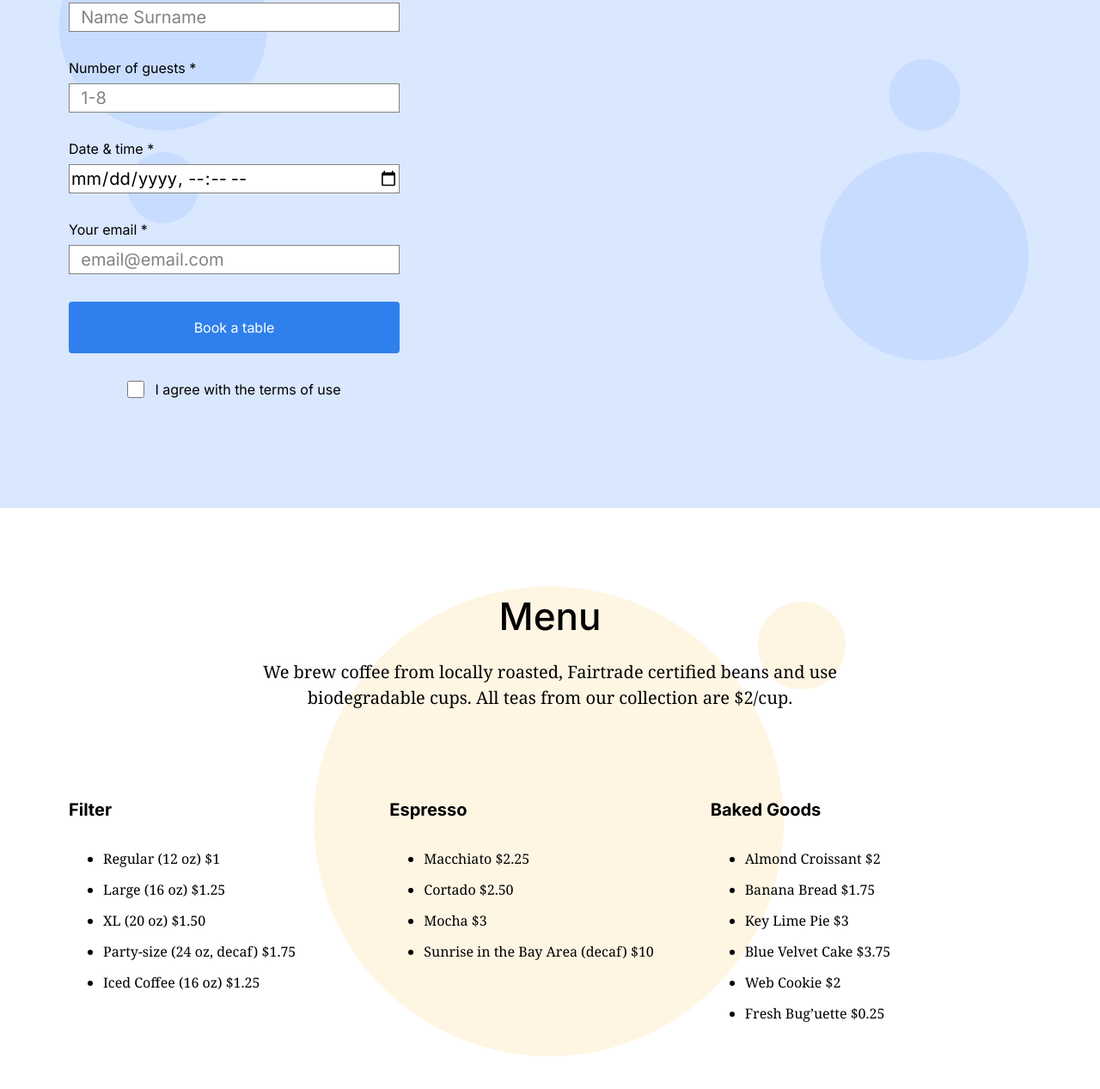
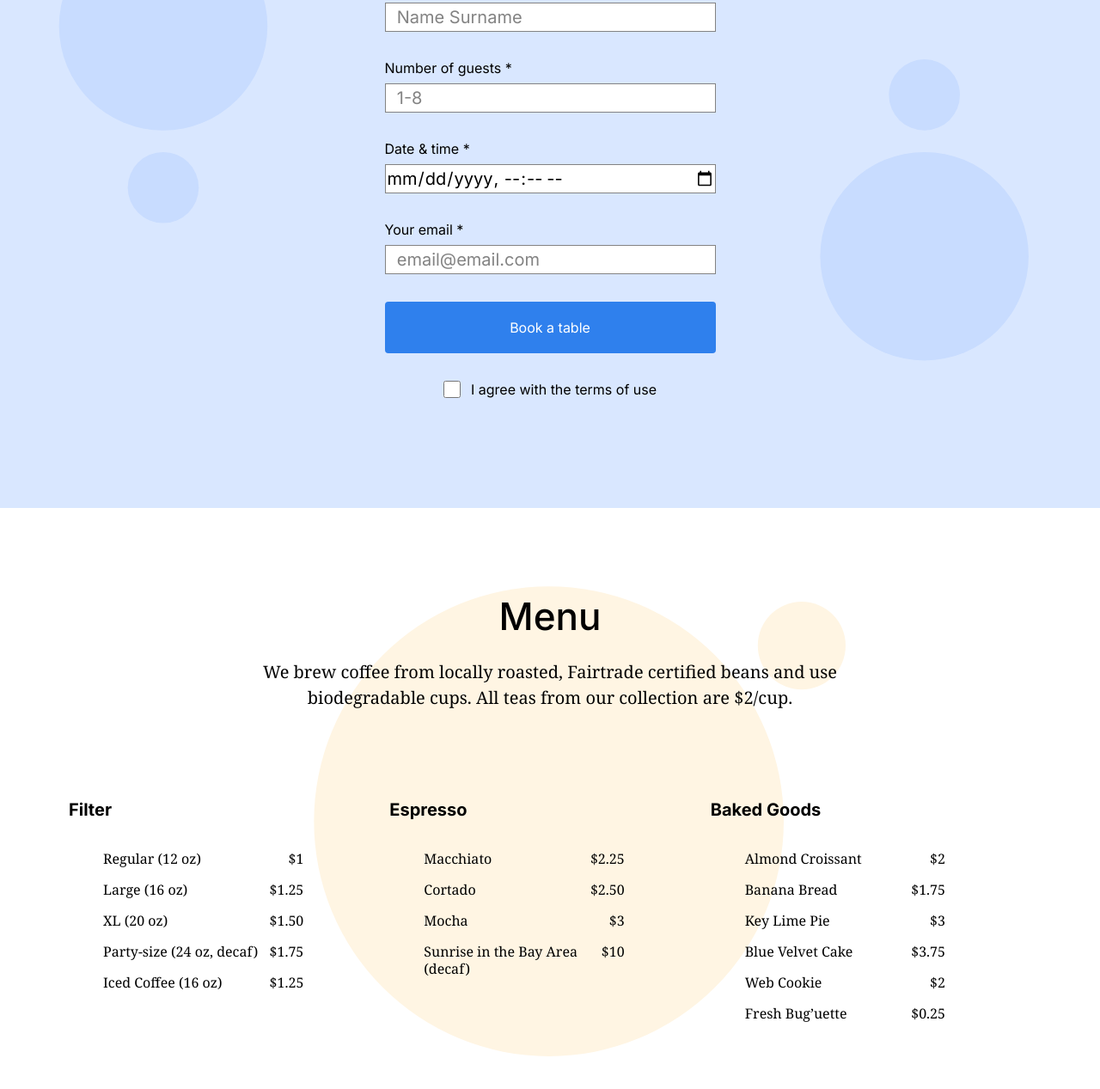
Before and after one commit to JStitch626/se_project_coffeeshop, a plain HTML site: page index.html in a window 1280 px wide. Shown: the part 1927-3194 px from the top of the page at 86% size. Drawn offline with Linux system fonts and the light colour scheme.

Commit message:
correct form.css to include margin 0 auto

```diff
--- a/blocks/form.css
+++ b/blocks/form.css
@@ -1,6 +1,7 @@
 .form {
   max-width: 385px;
   padding: 0;
+  margin: 0 auto;
 }
 
 .form__fieldset {
--- a/blocks/menu.css
+++ b/blocks/menu.css
@@ -39,6 +39,9 @@
 
 .card {
   width: 540px;
+  margin: 0;
+  padding-right: 100px;
+  flex-flow: row wrap;
 }
 
 .card__title {
@@ -58,7 +61,12 @@
   line-height: 20px;
   margin: 0;
   padding-bottom: 16px;
+  display: flex;
+  justify-content: space-between;
 }
 
 .card__list-divider {
+  align-items: stretch;
+  flex-grow: inherit;
+  border-bottom: #838383;
 }
--- a/index.html
+++ b/index.html
@@ -114,7 +114,7 @@
         <section class="reservation" id="reservation">
           <h2 class="reservation__title">Book a Table</h2>
 
-          <form class="form reservation__form">
+          <form class="reservation__form form">
             <fieldset class="form__fieldset">
               <label class="form__label" for="name">Name *</label>
               <input
@@ -191,7 +191,8 @@
               <h3 class="card__title">Filter</h3>
               <ul>
                 <li class="card__list-item">
-                  Regular (12 oz) <span class="card__list-divider"></span> $1
+                  Regular (12 oz)
+                  <span class="card__list-divider"></span> $1
                 </li>
                 <li class="card__list-item">
                   Large (16 oz) <span class="card__list-divider"></span> $1.25
```
